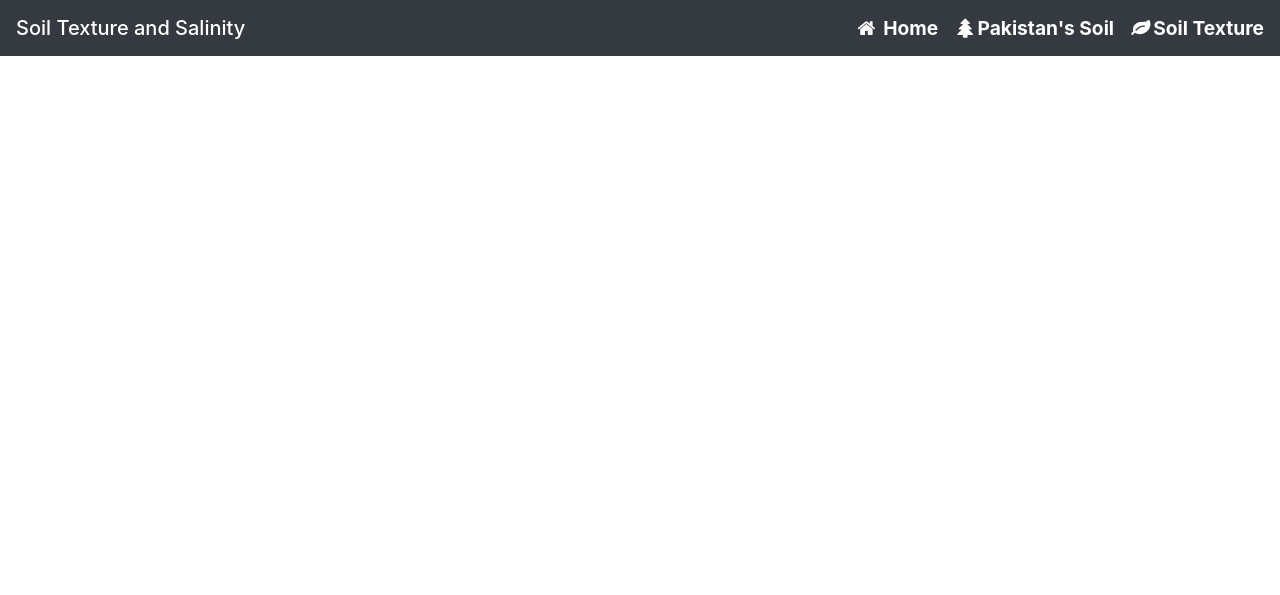
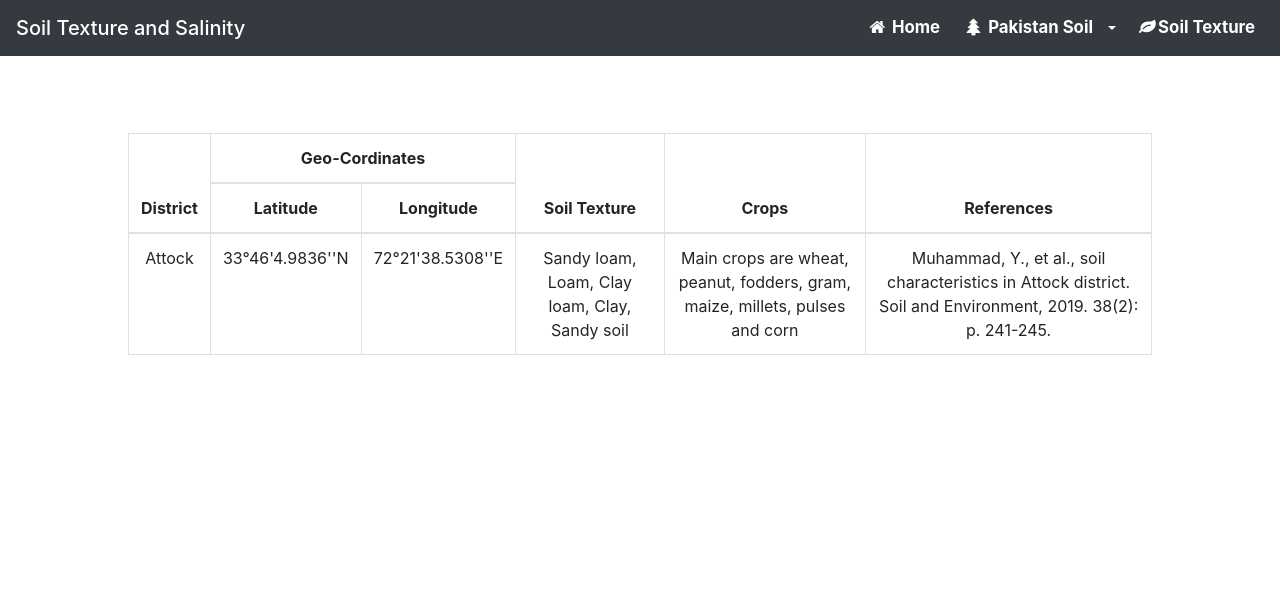
Before and after one commit to ikramali585/web-portal, a Flask app: page /Punjab/Attock in a window 1280 px wide. Shown: the top 595 px of the page. Run offline with Flask 2, Linux system fonts and the light colour scheme; some libraries are stand-ins or nearby versions.

Commit message:
'Dropdown'

```diff
--- a/main.py
+++ b/main.py
@@ -52,6 +52,7 @@ def Attock():
 
 
 
+
 if __name__ == '__main__':
     app.debug = True
     app.run()
--- a/static/css/styles.css
+++ b/static/css/styles.css
@@ -153,14 +153,18 @@ footer {
   font-size: larger;
   font-weight: bold;
   text-decoration: none;
-  margin-left: 10px;
+  /* margin-left: 10px; */
 }
 #ico2 {
   color: white;
   font-size: larger;
   font-weight: bold;
   text-decoration: none;
-  margin-left: 10px;
+  /* margin-left: 10px; */
+}
+.nav-btn{
+  background-color: #343a40;
+  border-radius: 0;
 }
 #container {
   display: flex;
@@ -220,3 +224,12 @@ td {
 .pointer:hover {
   cursor: pointer;
 }
+.inline{
+  display: inline-block;
+}
+.white{
+  color: white;
+}
+.bgGrey{
+  background-color: #838383;
+}
--- a/static/css/styles1.css
+++ b/static/css/styles1.css
@@ -3,7 +3,7 @@
        box-sizing: border-box;
   height: 100%;
   width: 100%;
-  background: #FFF;
+  background: #f3f3f3;
   font-family: 'Roboto', sans-serif;
   font-weight: 400;
     display: table;
--- a/templates/attock.html
+++ b/templates/attock.html
@@ -1,3 +1,7 @@
 {% extends "base.html" %} {% block body %}
 
+{{ table("Attock", "33°46'4.9836''N", "72°21'38.5308''E", "Sandy loam, Loam, Clay loam, Clay,  Sandy soil", "Main crops are wheat, peanut, fodders, gram, maize,
+millets, pulses and corn", "Muhammad, Y., et al., soil characteristics in Attock district. Soil and Environment, 2019.
+38(2): p. 241-245.") }}
+
 {% endblock %}
--- a/templates/base.html
+++ b/templates/base.html
@@ -50,12 +50,24 @@
       rel="stylesheet"
       href="https://cdnjs.cloudflare.com/ajax/libs/font-awesome/4.7.0/css/font-awesome.min.css"
     />
+    <!--QADIR-->
+    <script
+      src="https://cdn.jsdelivr.net/npm/@popperjs/core@2.11.6/dist/umd/popper.min.js"
+      integrity="sha384-oBqDVmMz9ATKxIep9tiCxS/Z9fNfEXiDAYTujMAeBAsjFuCZSmKbSSUnQlmh/jp3"
+      crossorigin="anonymous"
+    ></script>
+    <script
+      src="https://cdn.jsdelivr.net/npm/bootstrap@5.3.0-alpha2/dist/js/bootstrap.min.js"
+      integrity="sha384-heAjqF+bCxXpCWLa6Zhcp4fu20XoNIA98ecBC1YkdXhszjoejr5y9Q77hIrv8R9i"
+      crossorigin="anonymous"
+    ></script>
+
     <title>Soil Texture and Salinity</title>
   </head>
 
   <body>
     {% macro card(city, img, redirect) -%}
-    <div class="col-xs-12 col-sm-4 ">
+    <div class="col-xs-12 col-sm-4">
       <div class="card pointer" onclick="location.href='{{redirect}}'">
         <img class="img-card" src="{{img}}" alt="{{city}}" />
         <div class="card-content">
@@ -63,22 +75,79 @@
         </div>
       </div>
     </div>
+    {%- endmacro %} {% macro table(district, cordinate1, cordinate2, texture,
+    crop, references) -%}
+    <table class="table table-bordered">
+      <thead>
+        <tr>
+          <th rowspan="2">District</th>
+          <th colspan="2">Geo-Cordinates</th>
+          <th rowspan="2">Soil Texture</th>
+          <th rowspan="2">Crops</th>
+          <th rowspan="2">References</th>
+        </tr>
+        <tr>
+          <th>Latitude</th>
+          <th>Longitude</th>
+        </tr>
+      </thead>
+      <tbody>
+        <tr>
+          <td>{{ district }}</td>
+          <td>{{ cordinate1 }}</td>
+          <td>{{ cordinate2 }}</td>
+          <td>{{ texture }}</td>
+          <td>{{ crop }}</td>
+          <td>{{ references }}</td>
+        </tr>
+      </tbody>
+    </table>
     {%- endmacro %}
-
     <!-- Navigation -->
     <nav class="navbar navbar-dark bg-dark">
       <span class="navbar-brand mb-0 h1">Soil Texture and Salinity</span>
-      <div>
+      <div><button class="btn bg-dark btn-sm" type="button">
+
         <a id="ico" href="/"><i class="fa fa-fw fa-home"></i> Home</a>
-        <a id="ico1" href="/Pakistan"
-          ><i class="fa fa-fw fa-tree"></i>Pakistan's Soil</a
-        >
+      </button>
+        <!-- Qadir koshish -->
+        <div class="btn-group pl-0">
+          <button class="btn bg-dark btn-sm" type="button">
+            <a id="ico1" href="/Pakistan">
+              <i class="fa fa-fw fa-tree"></i>
+              Pakistan Soil
+            </a>
+          </button>
+          <button
+            type="button"
+            class="btn btn-sm bg-dark dropdown-toggle dropdown-toggle-split white"
+            data-bs-toggle="dropdown"
+            aria-expanded="false"
+          >
+          </button>
+          <ul class="dropdown-menu bg-dark">
+            <li><a class="dropdown-item white" href="/Punjab">Punjab</a></li>
+            <li><a class="dropdown-item white" href="/Sindh">Sindh</a></li>
+            <li>
+              <a class="dropdown-item white" href="/Balochistan">Balochistan</a>
+            </li>
+            <li><a class="dropdown-item white" href="/KPK">KPK</a></li>
+            <li>
+              <a class="dropdown-item white" href="/Gilgit">Gilgit Baltistan</a>
+            </li>
+            <li>
+              <a class="dropdown-item white" href="/Kashmir">Azad Kashmir</a>
+            </li>
+          </ul>
+        </div>
+        <button class="btn bg-dark btn-sm" type="button">
         <a id="ico2" href="/soil"
           ><i class="fa fa-fw fa-leaf"></i>Soil Texture</a
-        >
+        ></button>
       </div>
     </nav>
-    {% block body %} {% endblock %}
+
+      {% block body %} {% endblock %}
 
     <!-- Footer -->
     <footer>
--- a/templates/pakistan.html
+++ b/templates/pakistan.html
@@ -1,5 +1,5 @@
 {% extends "base.html" %} {% block body %}
-<section class="wrapper">
+<section class="wrapper bgGrey">
   <div class="container-fostrap">
     <div>
       <h1 class="heading">Provinces</h1>
```
